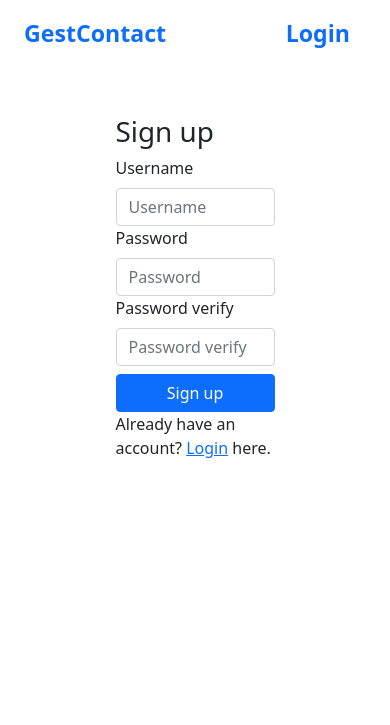
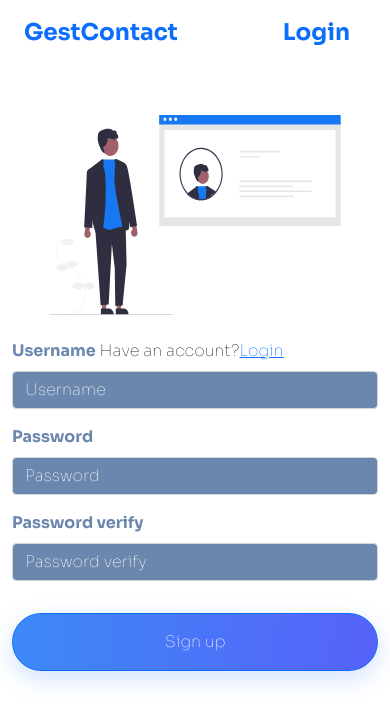
Before and after one commit to TayebsouiniYcode/GestContact, a PHP site: page /view/account/signup.php in a window 390 px wide. Shown: the top 725 px of the page. Run offline with PHP 8.4, Linux system fonts and the light colour scheme; data that the repository does not hold is empty.

Commit message:
realisation de la page signup version mobile

```diff
--- a/view/account/login.php
+++ b/view/account/login.php
@@ -11,7 +11,7 @@
     <form class="mt-4" action="">
         <div class="form-group">
             <label for="username" class="form-label text2 fw-bold">Username</label>
-            <label class="ml-auto">Need an account?<a href="#">Sign up</a> </label>
+            <label class="ml-auto">Need an account?<a href="./signup.php">Sign up</a> </label>
             <input type="text" name="username" id="username" class="form-control bg-2" placeholder="Username">
         </div>
         <div class="form-group mt-3">
--- a/view/account/signup.php
+++ b/view/account/signup.php
@@ -1,6 +1,34 @@
-<?php include_once "../components/header.php"; ?>
+<?php
+    $cssLink = "../../assets/css/style.css";
+    $indexLink = "../../index.php";
+    include_once "../components/header.php";
+?>
 
-<div class="container w-50 mt-5">
+<main>
+<div class="illustration mt-5 d-flex justify-content-center">
+        <img src="../../assets/img/illustration/signup.svg" alt="" width="300" height="200">
+    </div>
+    <form class="mt-4" action="./profil.php">
+        <div class="form-group">
+            <label for="username" class="form-label text2 fw-bold">Username</label>
+            <label class="ml-auto">Have an account?<a href="./login.php">Login</a> </label>
+            <input type="text" name="username" id="username" class="form-control bg-2" placeholder="Username">
+        </div>
+        <div class="form-group mt-3">
+            <label for="password" class="form-label text2 fw-bold">Password</label>
+            <input type="password" name="password" id="password" class="form-control bg-2" placeholder="Password">
+        </div>
+        <div class="form-group mt-3">
+            <label for="passwordVerify" class="form-label text2 fw-bold">Password verify</label>
+            <input type="password" name="passwordVerify" id="passwordVerify" class="form-control bg-2" placeholder="Password verify">
+        </div>
+        <div class="form-group mt-4">
+            <input class="btn btn-primary w-100 mt-2" type="submit" value="Sign up">
+        </div>
+    </form>
+</main>
+
+<!-- <div class="container w-50 mt-5">
     <h1 class="title">Sign up</h1>
     <form action="">
         <div class="form-group">
@@ -22,6 +50,6 @@
     <p>
         Already have an account? <a href="#">Login</a> here.
     </p>
-</div>
+</div> -->
 
 <?php include_once "../components/footer.php"; ?>
```
